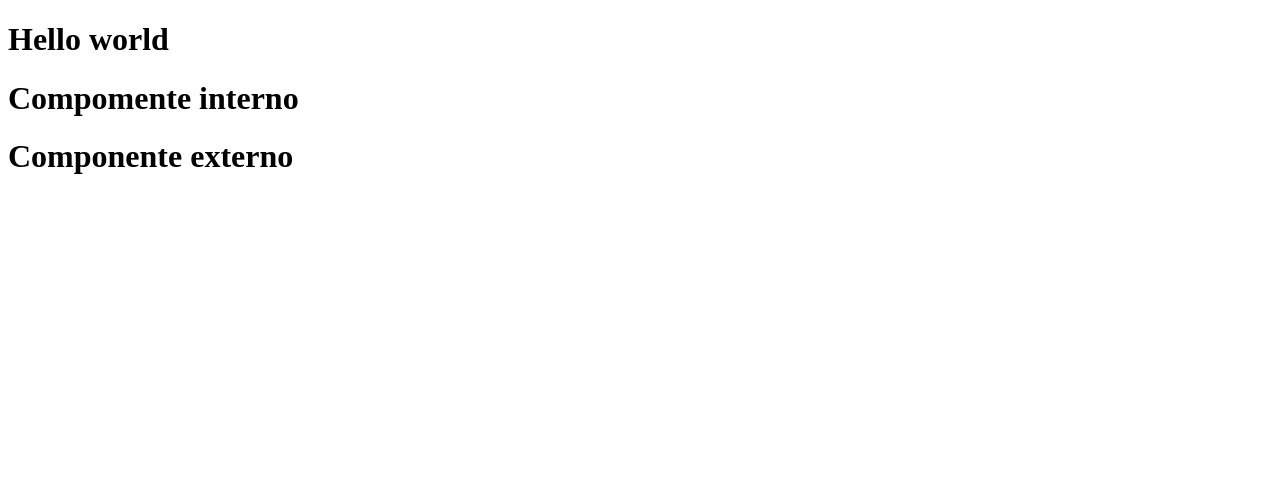
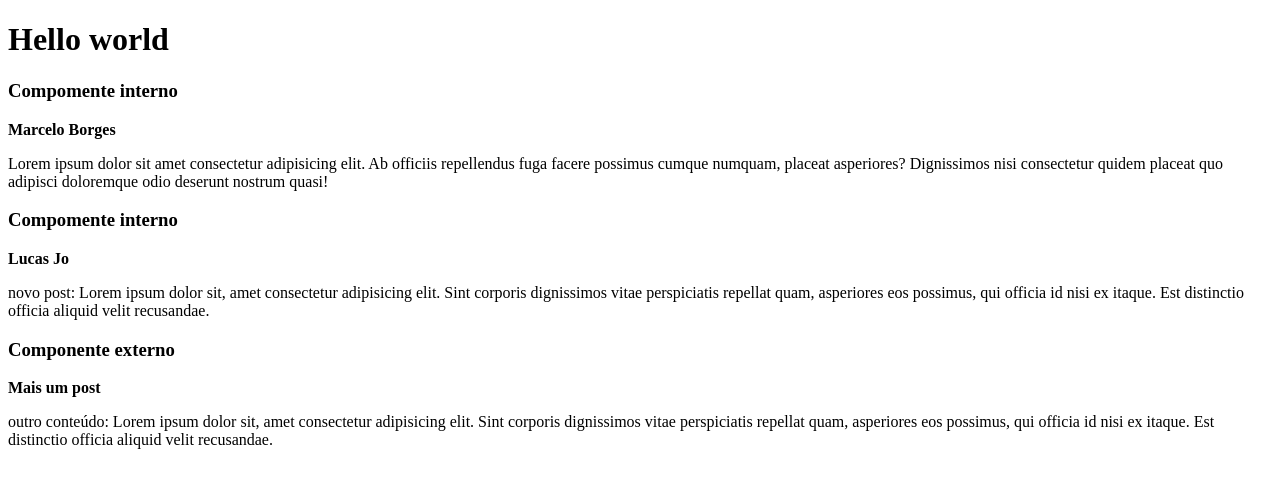
Before and after one commit to marcelllombm/Full-Stack-Rocketseat, a React (Vite) app in the folder reactjs/01-fundamentos-reactjs/: page / in a window 1280 px wide. Shown: the top 488 px of the page. Built offline with nearby package versions, Linux system fonts and the light colour scheme.

Commit message:
feat: Understanding component properties

```diff
--- a/reactjs/01-fundamentos-reactjs/src/App.jsx
+++ b/reactjs/01-fundamentos-reactjs/src/App.jsx
@@ -1,14 +1,31 @@
 import { ExternalComponent } from "./ExternalComponent";
-function Post() {
-  return <h1> Compomente interno</h1>;
+function Post({ author, content }) {
+  return (
+    <>
+      <h3> Compomente interno</h3>
+      <strong>{author}</strong>
+      <p>{content}</p>
+    </>
+  );
 }
 
 export function App() {
   return (
     <>
       <h1>Hello world</h1>
-      <Post />
-      <ExternalComponent />
+      <Post
+        author="Marcelo Borges"
+        content="Lorem ipsum dolor sit amet consectetur adipisicing elit. Ab officiis repellendus fuga facere possimus cumque numquam, placeat asperiores? Dignissimos nisi consectetur quidem placeat quo adipisci doloremque odio deserunt nostrum quasi!"
+      />
+      <Post
+        author="Lucas Jo"
+        content="novo post:   Lorem ipsum dolor sit, amet consectetur adipisicing elit. Sint corporis dignissimos vitae perspiciatis repellat quam, asperiores eos possimus, qui officia id nisi ex itaque. Est distinctio officia aliquid velit recusandae."
+      />
+
+      <ExternalComponent
+        title="Mais um post"
+        content="outro conteúdo: Lorem ipsum dolor sit, amet consectetur adipisicing elit. Sint corporis dignissimos vitae perspiciatis repellat quam, asperiores eos possimus, qui officia id nisi ex itaque. Est distinctio officia aliquid velit recusandae."
+      />
     </>
   );
 }
--- a/reactjs/01-fundamentos-reactjs/src/ExternalComponent.jsx
+++ b/reactjs/01-fundamentos-reactjs/src/ExternalComponent.jsx
@@ -1,3 +1,9 @@
-export function ExternalComponent() {
-  return <h1>Componente externo</h1>;
+export function ExternalComponent(props) {
+  return (
+    <>
+      <h3>Componente externo</h3>
+      <strong>{props.title}</strong>
+      <p>{props.content}</p>
+    </>
+  );
 }
```
